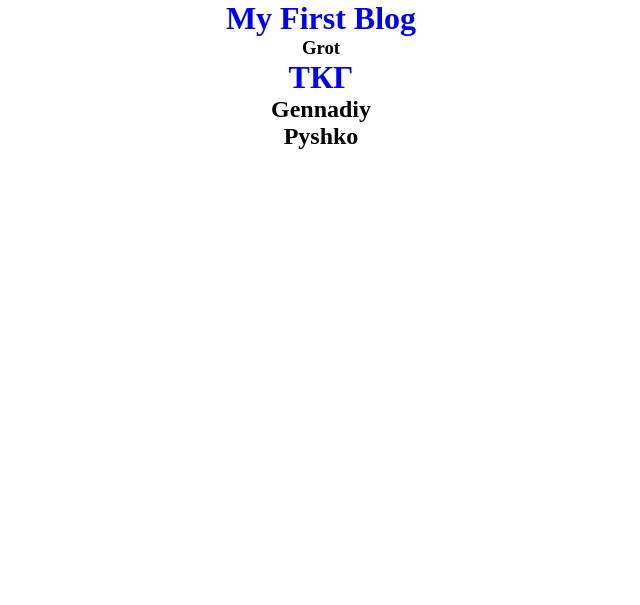
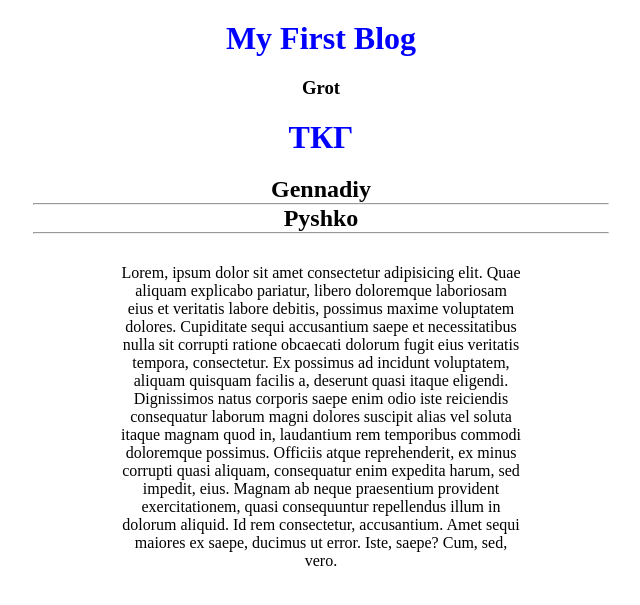
Before and after one commit to KenOlse/my_first_blog, a Django app: page /entries/1/ in a window 1280 px wide. Shown: the top 605 px of the page, without its empty margins (319-959 px from the left). Run offline with Django 3.2, Linux system fonts and the light colour scheme; data comes from the database, SQL or seed files in the repository.

Commit message:
'restore'

```diff
--- a/mytest/static/mytest/style.css
+++ b/mytest/static/mytest/style.css
@@ -13,6 +13,7 @@
 
 .header_logo h1 {
     color: blue;
+    padding: 20px;
 }
 
 .menu {
@@ -54,14 +55,6 @@
     color: #888;
 }
 
-hr {
-    background: darkred;
-    border: none;
-    height: 2px;
-    width: 400px;
-    margin: 2px auto;
-}
-
 section {
     width: 80%;
     margin: auto;
--- a/mytest/templates/mytest/blog_list.html
+++ b/mytest/templates/mytest/blog_list.html
@@ -15,7 +15,4 @@ blog_list
         {% endfor %}
     </li>
 </ul>
-<section class="section">
-    <p>Lorem ipsum dolor sit amet, consectetur adipisicing elit. At natus tempore, ullam voluptate explicabo officiis deserunt minima blanditiis quidem voluptates dolore, nesciunt doloremque debitis, eos ducimus maiores cupiditate! Optio tempora consequatur enim, officia dolore.</p>
-</section>
 {% endblock content %}
--- a/mytest/templates/mytest/entry.html
+++ b/mytest/templates/mytest/entry.html
@@ -5,5 +5,10 @@ entry
 {% block content %}
 <h1>{{ entry.post }}</h1>
 <h2>{{ entry.f_name }}</h2>
+<hr>
 <h2>{{ entry.l_name }}</h2>
+<hr>
+<section>
+    Lorem, ipsum dolor sit amet consectetur adipisicing elit. Quae aliquam explicabo pariatur, libero doloremque laboriosam eius et veritatis labore debitis, possimus maxime voluptatem dolores. Cupiditate sequi accusantium saepe et necessitatibus nulla sit corrupti ratione obcaecati dolorum fugit eius veritatis tempora, consectetur. Ex possimus ad incidunt voluptatem, aliquam quisquam facilis a, deserunt quasi itaque eligendi. Dignissimos natus corporis saepe enim odio iste reiciendis consequatur laborum magni dolores suscipit alias vel soluta itaque magnam quod in, laudantium rem temporibus commodi doloremque possimus. Officiis atque reprehenderit, ex minus corrupti quasi aliquam, consequatur enim expedita harum, sed impedit, eius. Magnam ab neque praesentium provident exercitationem, quasi consequuntur repellendus illum in dolorum aliquid. Id rem consectetur, accusantium. Amet sequi maiores ex saepe, ducimus ut error. Iste, saepe? Cum, sed, vero.
+</section>
 {% endblock content %}
```
